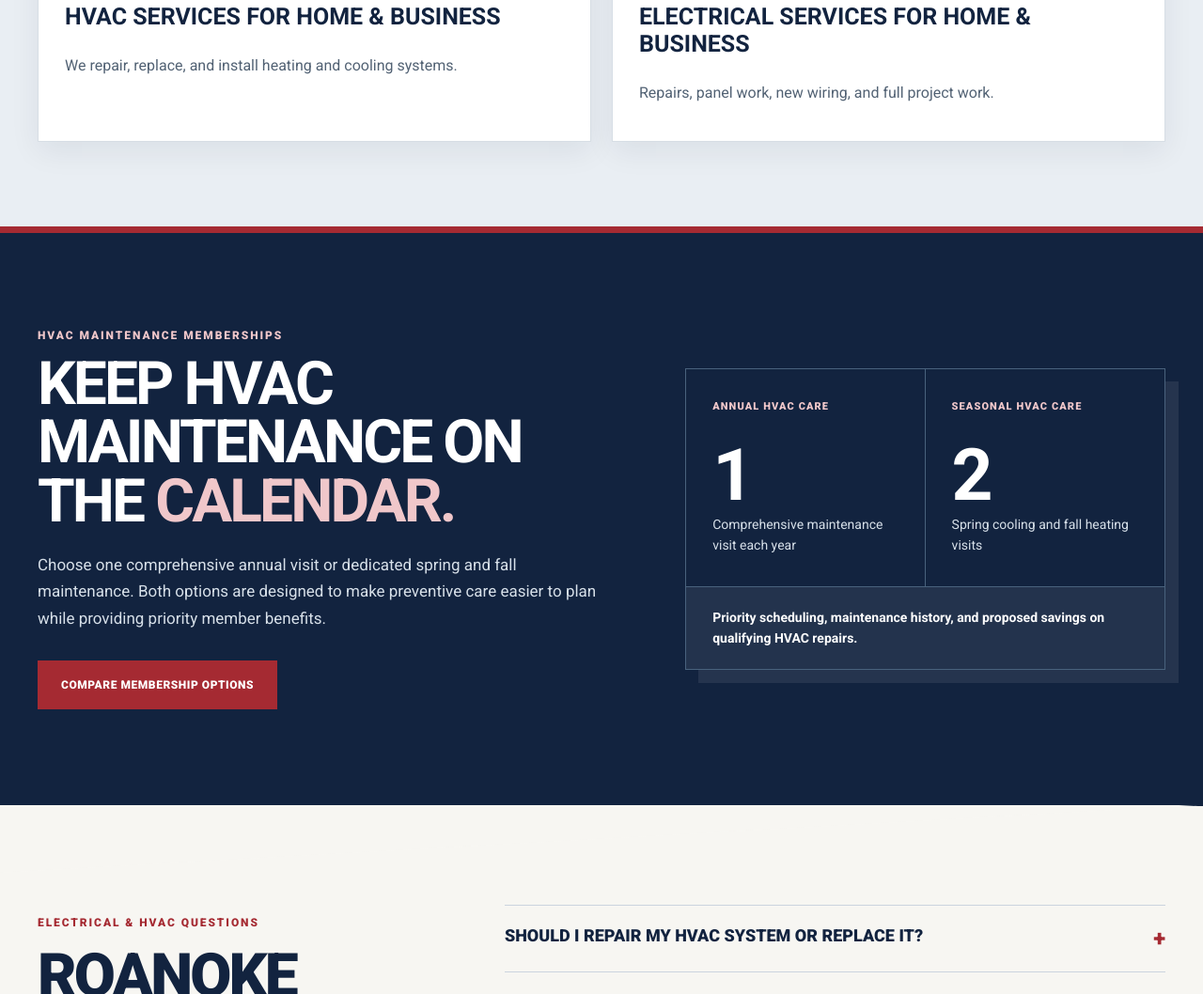
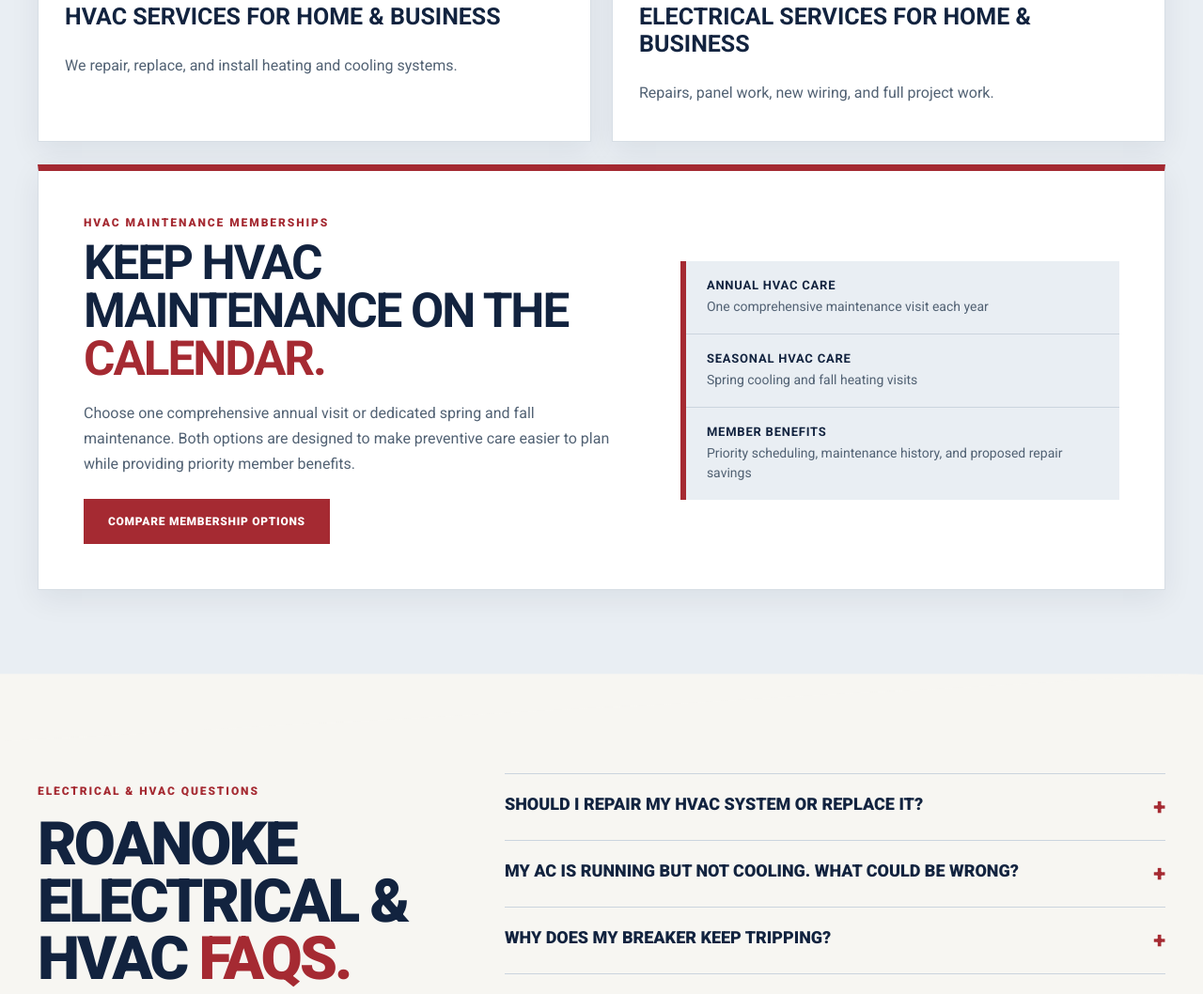
Before and after one commit to star23tech/JCE-site, a plain HTML site: page index.html in a window 1280 px wide. Shown: the part 2146-3204 px from the top of the page at 94% size. Drawn offline with Linux system fonts and the light colour scheme.

Commit message:
Refactor homepage membership section for improved layout and accessibility; update styles and structure for membership options

```diff
--- a/homepage-theme.css
+++ b/homepage-theme.css
@@ -17,24 +17,21 @@
 .homepage-theme .lifetime.section-white{background:var(--home-blue-gray)}.homepage-theme .center-heading h2{color:var(--home-navy)}.homepage-theme .center-heading h2 span{color:var(--home-red)}.homepage-theme .heading-copy{color:#526274}.homepage-theme .system-card{overflow:hidden;background:#fff;border-color:var(--home-border);box-shadow:0 10px 30px rgba(18,35,63,.07)}.homepage-theme .system-card h3{color:var(--home-navy)}.homepage-theme .system-card>p{color:#526274}.homepage-theme .system-card:hover{box-shadow:0 20px 45px rgba(18,35,63,.16)}
 
 /* Homepage membership feature */
-.homepage-theme .homepage-membership{padding:clamp(78px,8vw,118px) 0;background:var(--home-navy);color:#fff;border-top:7px solid var(--home-red)}
-.homepage-theme .homepage-membership-grid{display:grid;grid-template-columns:minmax(0,1.08fr) minmax(420px,.92fr);gap:clamp(48px,7vw,100px);align-items:center}
+.homepage-theme .homepage-membership-card{margin-top:24px;padding:clamp(30px,4vw,48px);display:grid;grid-template-columns:minmax(0,1.1fr) minmax(360px,.9fr);gap:clamp(36px,5vw,70px);align-items:center;background:#fff;border:1px solid var(--home-border);border-top:7px solid var(--home-red);box-shadow:0 10px 30px rgba(18,35,63,.07)}
 .homepage-theme .homepage-membership-copy,.homepage-theme .homepage-membership-options{min-width:0}
-.homepage-theme .homepage-membership .overline{margin:0 0 14px;color:#f0c7ca}
-.homepage-theme .homepage-membership h2{max-width:750px;margin:0 0 22px;font-size:clamp(42px,5vw,72px);line-height:.97;letter-spacing:-.045em;text-transform:uppercase}
-.homepage-theme .homepage-membership h2 span{color:#f0c7ca}
-.homepage-theme .homepage-membership-copy>p:not(.overline){max-width:690px;margin:0;color:#d7e0e9;font-size:17px;line-height:1.7}
-.homepage-theme .homepage-membership-button{display:inline-flex;margin-top:30px;padding:16px 22px;background:var(--home-red);border:3px solid var(--home-red);color:#fff;font-size:12px;font-weight:900;letter-spacing:.045em;text-transform:uppercase;transition:background .2s,border-color .2s,color .2s}
-.homepage-theme .homepage-membership-button:hover,.homepage-theme .homepage-membership-button:focus-visible{background:#fff;border-color:#fff;color:var(--home-navy)}
-.homepage-theme .homepage-membership-options{display:grid;grid-template-columns:repeat(2,minmax(0,1fr));border:1px solid var(--home-slate);box-shadow:14px 14px 0 rgba(255,255,255,.08)}
-.homepage-theme .homepage-membership-options article{min-width:0;padding:32px 28px;border-right:1px solid var(--home-slate)}
-.homepage-theme .homepage-membership-options article:last-of-type{border-right:0}
-.homepage-theme .homepage-membership-options article p{min-height:34px;margin:0;color:#f0c7ca;font-size:11px;font-weight:900;letter-spacing:.1em;line-height:1.4;text-transform:uppercase}
-.homepage-theme .homepage-membership-options article strong{display:block;margin:13px 0 7px;font-size:clamp(58px,6vw,82px);line-height:.9}
-.homepage-theme .homepage-membership-options article span{display:block;color:#d7e0e9;font-size:14px;line-height:1.55}
-.homepage-theme .homepage-membership-benefits{grid-column:1/-1;margin:0;padding:22px 28px;background:rgba(255,255,255,.07);border-top:1px solid var(--home-slate);color:#fff;font-size:14px;font-weight:700;line-height:1.55}
-@media(max-width:900px){.homepage-theme .homepage-membership-grid{grid-template-columns:1fr}.homepage-theme .homepage-membership-copy{max-width:760px}.homepage-theme .homepage-membership-options{max-width:760px}}
-@media(max-width:600px){.homepage-theme .homepage-membership{padding:64px 0}.homepage-theme .homepage-membership-options{grid-template-columns:1fr;box-shadow:8px 8px 0 rgba(255,255,255,.08)}.homepage-theme .homepage-membership-options article{padding:26px 22px;border-right:0;border-bottom:1px solid var(--home-slate)}.homepage-theme .homepage-membership-options article:last-of-type{border-bottom:0}.homepage-theme .homepage-membership-options article p{min-height:0}.homepage-theme .homepage-membership-options article strong{font-size:58px}.homepage-theme .homepage-membership-benefits{padding:20px 22px}.homepage-theme .homepage-membership-button{width:100%;justify-content:center;text-align:center}}
+.homepage-theme .homepage-membership-card .overline{margin:0 0 10px;color:var(--home-red)}
+.homepage-theme .homepage-membership-card h3{max-width:720px;margin:0 0 18px;color:var(--home-navy);font-size:clamp(34px,4vw,54px);line-height:1;letter-spacing:-.04em;text-transform:uppercase}
+.homepage-theme .homepage-membership-card h3 span{color:var(--home-red)}
+.homepage-theme .homepage-membership-copy>p:not(.overline){max-width:680px;margin:0;color:#526274;font-size:16px;line-height:1.7}
+.homepage-theme .homepage-membership-button{margin-top:24px;background:var(--home-red);border-color:var(--home-red);color:#fff}
+.homepage-theme .homepage-membership-button:hover,.homepage-theme .homepage-membership-button:focus-visible{background:var(--home-navy);border-color:var(--home-navy);color:#fff}
+.homepage-theme .homepage-membership-options{margin:0;padding:0;display:grid;list-style:none;background:var(--home-blue-gray);border-left:6px solid var(--home-red)}
+.homepage-theme .homepage-membership-options li{padding:18px 22px;display:grid;gap:5px;border-bottom:1px solid #cbd4de}
+.homepage-theme .homepage-membership-options li:last-child{border-bottom:0}
+.homepage-theme .homepage-membership-options strong{color:var(--home-navy);font-size:13px;letter-spacing:.06em;text-transform:uppercase}
+.homepage-theme .homepage-membership-options span{color:#526274;font-size:14px;line-height:1.5}
+@media(max-width:900px){.homepage-theme .homepage-membership-card{grid-template-columns:1fr}.homepage-theme .homepage-membership-copy{max-width:760px}.homepage-theme .homepage-membership-options{max-width:760px}}
+@media(max-width:600px){.homepage-theme .homepage-membership-card{padding:26px 22px;gap:28px}.homepage-theme .homepage-membership-card h3{font-size:clamp(30px,9vw,42px)}.homepage-theme .homepage-membership-button{width:100%;justify-content:center;text-align:center}.homepage-theme .homepage-membership-options li{padding:16px 18px}}
 
 /* FAQ */
 .homepage-theme .faq,.homepage-theme .faq:before{background:var(--home-cream);color:var(--home-text)}.homepage-theme .faq h2{color:var(--home-navy)}.homepage-theme .faq h2 span,.homepage-theme .faq .overline,.homepage-theme .faq-item button span{color:var(--home-red)}.homepage-theme .faq-item,.homepage-theme .faq-item:last-child{border-color:#cbd4de}.homepage-theme .faq-item button{color:var(--home-navy)}.homepage-theme .faq-answer p{color:#526274}.homepage-theme .faq-answer a{color:var(--home-red);font-weight:700;text-decoration:underline;text-underline-offset:3px}
--- a/index.html
+++ b/index.html
@@ -80,30 +80,19 @@
           <a id="hvac-services" class="system-card reveal" href="hvac-services/"><img class="system-photo" src="assets/hvac-technician-rooftop-service.png" alt="HVAC technician servicing rooftop equipment in Roanoke, Virginia"><h3>HVAC Services for Home &amp; Business</h3><p>We repair, replace, and install heating and cooling systems.</p></a>
           <a id="electrical-services" class="system-card reveal" href="electrical-services/"><img class="system-photo" src="assets/electrician-residential-panel-service.png" alt="Electrician servicing an electrical panel in Roanoke, Virginia"><h3>Electrical Services for Home &amp; Business</h3><p>Repairs, panel work, new wiring, and full project work.</p></a>
         </div>
-      </div>
-    </section>
-
-    <section class="homepage-membership" aria-labelledby="homepage-membership-title">
-      <div class="wide homepage-membership-grid">
-        <div class="homepage-membership-copy reveal">
-          <p class="overline">HVAC Maintenance Memberships</p>
-          <h2 id="homepage-membership-title">Keep HVAC maintenance on the <span>calendar.</span></h2>
-          <p>Choose one comprehensive annual visit or dedicated spring and fall maintenance. Both options are designed to make preventive care easier to plan while providing priority member benefits.</p>
-          <a class="homepage-membership-button" href="hvac-membership/">Compare Membership Options</a>
-        </div>
-        <div class="homepage-membership-options reveal" aria-label="Membership options at a glance">
-          <article>
-            <p>Annual HVAC Care</p>
-            <strong>1</strong>
-            <span>Comprehensive maintenance visit each year</span>
-          </article>
-          <article>
-            <p>Seasonal HVAC Care</p>
-            <strong>2</strong>
-            <span>Spring cooling and fall heating visits</span>
-          </article>
-          <p class="homepage-membership-benefits">Priority scheduling, maintenance history, and proposed savings on qualifying HVAC repairs.</p>
-        </div>
+        <article class="homepage-membership-card reveal" aria-labelledby="homepage-membership-title">
+          <div class="homepage-membership-copy">
+            <p class="overline">HVAC Maintenance Memberships</p>
+            <h3 id="homepage-membership-title">Keep HVAC maintenance on the <span>calendar.</span></h3>
+            <p>Choose one comprehensive annual visit or dedicated spring and fall maintenance. Both options are designed to make preventive care easier to plan while providing priority member benefits.</p>
+            <a class="review-button homepage-membership-button" href="hvac-membership/">Compare Membership Options</a>
+          </div>
+          <ul class="homepage-membership-options" aria-label="Membership options at a glance">
+            <li><strong>Annual HVAC Care</strong><span>One comprehensive maintenance visit each year</span></li>
+            <li><strong>Seasonal HVAC Care</strong><span>Spring cooling and fall heating visits</span></li>
+            <li><strong>Member Benefits</strong><span>Priority scheduling, maintenance history, and proposed repair savings</span></li>
+          </ul>
+        </article>
       </div>
     </section>
 
```
